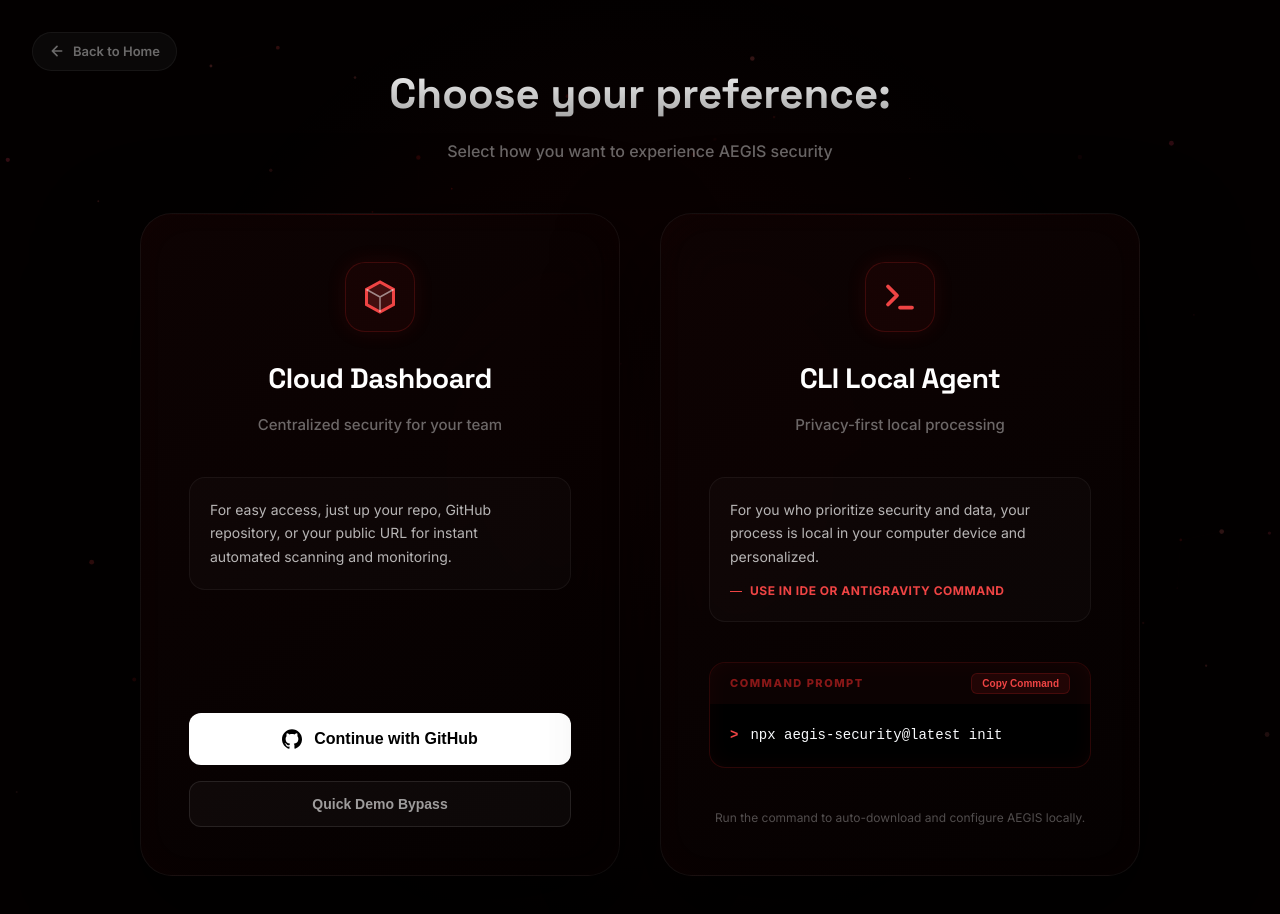
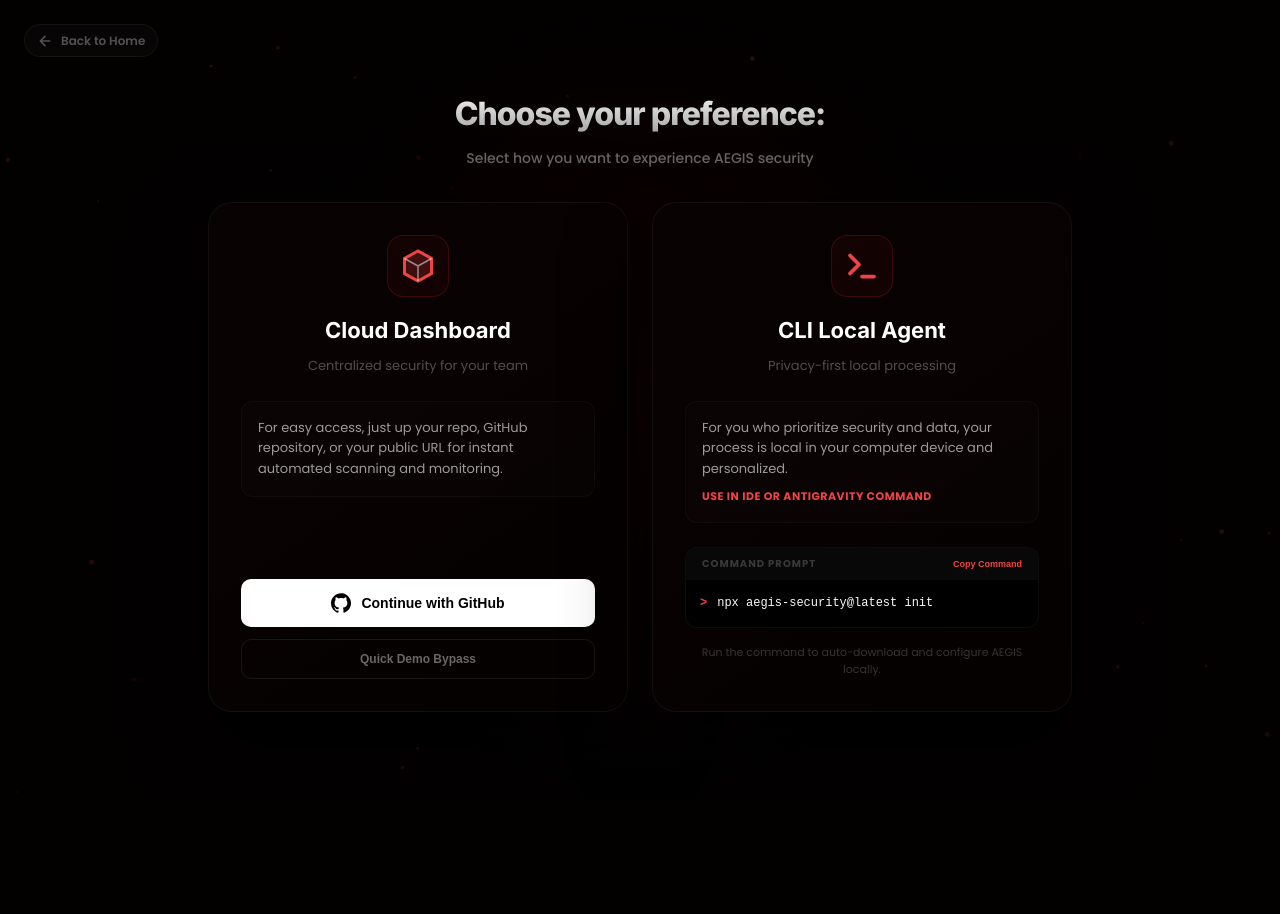
Before and after one commit to langss1/Aegisv2, a Next.js app in the folder aegis-teaser/: page /login in a window 1280 px wide. Shown: the top 914 px of the page. After the commit the page ends 800 px from the top, so only its background shows below. Built offline with nearby package versions, Linux system fonts and the light colour scheme.

Commit message:
style: downscale login content and update typography to Inter/Poppins

```diff
--- a/aegis-teaser/src/app/layout.tsx
+++ b/aegis-teaser/src/app/layout.tsx
@@ -1,5 +1,12 @@
-import type { Metadata } from 'next'
+import { Inter, Poppins } from 'next/font/google'
 import './globals.css'
+
+const inter = Inter({ subsets: ['latin'], variable: '--font-inter' })
+const poppins = Poppins({
+  weight: ['400', '500', '600', '700'],
+  subsets: ['latin'],
+  variable: '--font-poppins'
+})
 
 export const metadata: Metadata = {
   title: 'AEGIS — A New Era of Secure Development',
@@ -19,7 +26,7 @@ export default function RootLayout({
 }) {
   return (
     <html lang="en">
-      <body>{children}</body>
+      <body className={`${inter.variable} ${poppins.variable}`}>{children}</body>
     </html>
   )
 }
--- a/aegis-teaser/src/app/login/login.module.css
+++ b/aegis-teaser/src/app/login/login.module.css
@@ -7,14 +7,15 @@
   justify-content: center;
   background: #030000;
   overflow: hidden;
-  padding: 60px 24px;
+  padding: 40px 24px;
+  font-family: var(--font-poppins), sans-serif;
 }
 
 .loginHeader {
   position: relative;
   z-index: 10;
   text-align: center;
-  margin-bottom: 48px;
+  margin-bottom: 32px;
   animation: fade-down 0.8s ease-out forwards;
 }
 
@@ -24,17 +25,18 @@
 }
 
 .mainTitle {
-  font-family: 'Space Grotesk', sans-serif;
-  font-size: 42px;
+  font-family: var(--font-inter), sans-serif;
+  font-size: 32px;
   font-weight: 800;
   background: linear-gradient(to bottom, #fff, #999);
   -webkit-background-clip: text;
   -webkit-text-fill-color: transparent;
-  margin-bottom: 12px;
+  margin-bottom: 8px;
+  letter-spacing: -1px;
 }
 
 .mainSubtitle {
-  font-size: 16px;
+  font-size: 14px;
   color: rgba(255, 255, 255, 0.4);
   font-weight: 500;
 }
@@ -43,7 +45,7 @@
   position: absolute;
   inset: 0;
   z-index: 1;
-  opacity: 0.4;
+  opacity: 0.3;
 }
 
 .glow {
@@ -51,8 +53,8 @@
   top: 50%;
   left: 50%;
   transform: translate(-50%, -50%);
-  width: 1000px;
-  height: 1000px;
+  width: 800px;
+  height: 800px;
   background: radial-gradient(circle, rgba(220, 38, 38, 0.08) 0%, transparent 70%);
   z-index: 2;
   pointer-events: none;
@@ -60,19 +62,19 @@
 
 .backBtn {
   position: absolute;
-  top: 32px;
-  left: 32px;
+  top: 24px;
+  left: 24px;
   z-index: 10;
   display: flex;
   align-items: center;
   gap: 8px;
-  color: rgba(255, 255, 255, 0.4);
-  font-size: 13px;
+  color: rgba(255, 255, 255, 0.3);
+  font-size: 12px;
   font-weight: 600;
   text-decoration: none;
-  transition: all 0.3s cubic-bezier(0.4, 0, 0.2, 1);
-  padding: 8px 16px;
-  background: rgba(255, 255, 255, 0.03);
+  transition: all 0.3s ease;
+  padding: 6px 12px;
+  background: rgba(255, 255, 255, 0.02);
   border: 1px solid rgba(255, 255, 255, 0.05);
   border-radius: 999px;
 }
@@ -81,16 +83,15 @@
   color: white;
   background: rgba(220, 38, 38, 0.1);
   border-color: rgba(220, 38, 38, 0.3);
-  transform: translateX(-4px);
 }
 
 .dualWrapper {
   position: relative;
   z-index: 10;
   display: flex;
-  gap: 40px;
+  gap: 24px;
   width: 100%;
-  max-width: 1100px;
+  max-width: 900px;
   flex-wrap: wrap;
   justify-content: center;
   align-items: stretch;
@@ -98,108 +99,74 @@
 
 .card {
   flex: 1;
-  min-width: 340px;
-  max-width: 480px;
-  background: linear-gradient(145deg, rgba(15, 3, 3, 0.9), rgba(5, 1, 1, 0.95));
+  min-width: 320px;
+  max-width: 420px;
+  background: linear-gradient(145deg, rgba(10, 2, 2, 0.95), rgba(5, 1, 1, 0.98));
   border: 1px solid rgba(255, 255, 255, 0.05);
-  border-radius: 32px;
-  padding: 48px;
-  backdrop-filter: blur(30px);
-  box-shadow: 0 40px 100px rgba(0, 0, 0, 0.8),
-              inset 0 0 40px rgba(220, 38, 38, 0.02);
+  border-radius: 24px;
+  padding: 32px;
+  backdrop-filter: blur(20px);
+  box-shadow: 0 30px 80px rgba(0, 0, 0, 0.8);
   display: flex;
   flex-direction: column;
-  transition: all 0.4s cubic-bezier(0.4, 0, 0.2, 1);
+  transition: all 0.4s ease;
   position: relative;
-  overflow: hidden;
-}
-
-.card::before {
-  content: '';
-  position: absolute;
-  top: 0;
-  left: 0;
-  right: 0;
-  height: 1px;
-  background: linear-gradient(90deg, transparent, rgba(220, 38, 38, 0.4), transparent);
-  opacity: 0.5;
 }
 
 .card:hover {
-  transform: translateY(-8px);
-  border-color: rgba(220, 38, 38, 0.3);
-  box-shadow: 0 50px 120px rgba(0, 0, 0, 0.9),
-              0 0 30px rgba(220, 38, 38, 0.1);
+  transform: translateY(-4px);
+  border-color: rgba(220, 38, 38, 0.4);
+  box-shadow: 0 40px 100px rgba(0, 0, 0, 0.9), 0 0 20px rgba(220, 38, 38, 0.1);
 }
 
-.header { margin-bottom: 40px; text-align: center; }
+.header { margin-bottom: 24px; text-align: center; }
 
 .logoWrap {
   display: inline-flex;
-  padding: 16px;
+  padding: 12px;
   background: rgba(220, 38, 38, 0.05);
   border: 1px solid rgba(220, 38, 38, 0.2);
-  border-radius: 20px;
-  margin-bottom: 24px;
-  box-shadow: 0 0 20px rgba(220, 38, 38, 0.1);
-  transition: transform 0.3s ease;
-}
-
-.card:hover .logoWrap {
-  transform: scale(1.1) rotate(5deg);
-  background: rgba(220, 38, 38, 0.1);
-  border-color: #dc2626;
+  border-radius: 16px;
+  margin-bottom: 16px;
 }
 
 .cardTitle {
-  font-family: 'Space Grotesk', sans-serif;
-  font-size: 28px;
-  font-weight: 800;
+  font-family: var(--font-inter), sans-serif;
+  font-size: 22px;
+  font-weight: 700;
   color: white;
-  margin-bottom: 12px;
-  letter-spacing: -0.5px;
+  margin-bottom: 8px;
 }
 
 .cardSubtitle {
-  font-size: 15px;
-  color: rgba(255, 255, 255, 0.4);
-  font-weight: 500;
+  font-size: 13px;
+  color: rgba(255, 255, 255, 0.3);
 }
 
 .messageBox {
-  background: rgba(255, 255, 255, 0.02);
-  border: 1px solid rgba(255, 255, 255, 0.05);
-  border-radius: 16px;
-  padding: 20px;
-  margin-bottom: 40px;
-  font-size: 14px;
-  color: rgba(255, 255, 255, 0.7);
-  line-height: 1.7;
+  background: rgba(255, 255, 255, 0.01);
+  border: 1px solid rgba(255, 255, 255, 0.03);
+  border-radius: 12px;
+  padding: 16px;
+  margin-bottom: 24px;
+  font-size: 13px;
+  color: rgba(255, 255, 255, 0.6);
+  line-height: 1.6;
 }
 
 .smallMsg {
-  margin-top: 12px;
-  font-size: 12px;
+  margin-top: 8px;
+  font-size: 11px;
   color: #ef4444;
   font-weight: 700;
   text-transform: uppercase;
   letter-spacing: 0.5px;
-  display: flex;
-  align-items: center;
-  gap: 8px;
-}
-
-.smallMsg::before {
-  content: '';
-  width: 12px;
-  height: 1px;
-  background: #ef4444;
 }
 
 .actions {
   display: flex;
   flex-direction: column;
-  gap: 16px;
+  gap: 12px;
   margin-top: auto;
 }
 
@@ -207,135 +174,99 @@
   display: flex;
   align-items: center;
   justify-content: center;
-  gap: 12px;
+  gap: 10px;
   background: white;
   color: black;
   border: none;
-  border-radius: 12px;
-  padding: 16px;
-  font-size: 16px;
-  font-weight: 800;
+  border-radius: 10px;
+  padding: 14px;
+  font-size: 14px;
+  font-weight: 700;
   cursor: pointer;
-  transition: all 0.3s ease;
+  transition: all 0.2s ease;
 }
 
 .githubBtn:hover {
   background: #f1f5f9;
-  transform: translateY(-2px);
-  box-shadow: 0 10px 20px rgba(255, 255, 255, 0.1);
+  transform: scale(1.02);
 }
 
 .bypassBtn {
-  background: rgba(255, 255, 255, 0.03);
-  color: rgba(255, 255, 255, 0.6);
-  border: 1px solid rgba(255, 255, 255, 0.1);
-  border-radius: 12px;
-  padding: 14px;
-  font-size: 14px;
+  background: transparent;
+  color: rgba(255, 255, 255, 0.4);
+  border: 1px solid rgba(255, 255, 255, 0.08);
+  border-radius: 10px;
+  padding: 12px;
+  font-size: 12px;
   font-weight: 600;
   cursor: pointer;
-  transition: all 0.3s ease;
+  transition: all 0.2s ease;
 }
 
 .bypassBtn:hover {
-  background: rgba(220, 38, 38, 0.1);
+  background: rgba(255, 255, 255, 0.03);
   color: white;
-  border-color: rgba(220, 38, 38, 0.3);
 }
 
 .commandCard {
   background: #000;
-  border: 1px solid rgba(220, 38, 38, 0.2);
-  border-radius: 16px;
+  border: 1px solid rgba(255, 255, 255, 0.05);
+  border-radius: 12px;
   overflow: hidden;
-  margin-bottom: 24px;
-  box-shadow: inset 0 0 20px rgba(220, 38, 38, 0.05);
+  margin-bottom: 16px;
 }
 
 .cmdHeader {
-  background: rgba(220, 38, 38, 0.05);
-  padding: 10px 20px;
+  background: rgba(255, 255, 255, 0.03);
+  padding: 8px 16px;
   display: flex;
   justify-content: space-between;
   align-items: center;
-  font-size: 11px;
-  font-weight: 800;
-  color: rgba(220, 38, 38, 0.6);
+  font-size: 10px;
+  font-weight: 700;
+  color: rgba(255, 255, 255, 0.2);
   text-transform: uppercase;
-  letter-spacing: 1.5px;
+  letter-spacing: 1px;
 }
 
 .copyBtn {
-  background: rgba(220, 38, 38, 0.1);
-  border: 1px solid rgba(220, 38, 38, 0.2);
   color: #ef4444;
   font-weight: 700;
-  padding: 4px 10px;
-  border-radius: 6px;
   cursor: pointer;
-  font-size: 10px;
-  transition: all 0.2s ease;
-}
-
-.copyBtn:hover {
-  background: #ef4444;
-  color: white;
+  font-size: 9px;
+  background: none;
+  border: none;
 }
 
 .cmdBody {
-  padding: 20px;
+  padding: 14px;
   font-family: 'JetBrains Mono', monospace;
-  font-size: 14px;
+  font-size: 12px;
   display: flex;
-  gap: 12px;
+  gap: 10px;
 }
 
-.prompt { color: #ef4444; font-weight: 800; }
+.prompt { color: #ef4444; font-weight: 700; }
 .command { color: #f8fafc; }
 
 .hintText {
-  font-size: 12px;
-  color: rgba(255, 255, 255, 0.3);
+  font-size: 11px;
+  color: rgba(255, 255, 255, 0.2);
   text-align: center;
-  margin-top: 16px;
 }
 
-.bottomFooter {
-  position: absolute;
-  bottom: 40px;
-  z-index: 10;
+.spinner {
+  width: 18px;
+  height: 18px;
+  border: 2px solid rgba(0, 0, 0, 0.1);
+  border-top-color: currentColor;
+  border-radius: 50%;
+  animation: spin 0.8s linear infinite;
 }
 
-.status {
-  display: flex;
-  align-items: center;
-  gap: 10px;
-  padding: 8px 20px;
-  background: rgba(34, 197, 94, 0.05);
-  border: 1px solid rgba(34, 197, 94, 0.1);
-  border-radius: 999px;
-  color: #4ade80;
-  font-size: 12px;
-  font-weight: 700;
+@keyframes spin { to { transform: rotate(360deg); } }
+
+@media (max-width: 800px) {
+  .dualWrapper { flex-direction: column; align-items: center; padding-bottom: 40px; }
+  .card { width: 100%; }
 }
-
-.statusDot {
-  width: 8px;
-  height: 8px;
-  background: #22c55e;
-  border-radius: 50%;
-  box-shadow: 0 0 12px #22c55e;
-  animation: pulse 2s infinite;
-}
-
-@keyframes pulse {
-  0% { transform: scale(1); opacity: 1; }
-  50% { transform: scale(1.5); opacity: 0.5; }
-  100% { transform: scale(1); opacity: 1; }
-}
-
-@media (max-width: 900px) {
-  .dualWrapper { flex-direction: column; align-items: center; padding: 40px 0; }
-  .card { width: 100%; padding: 32px; }
-  .container { overflow-y: auto; align-items: flex-start; }
-}
```
